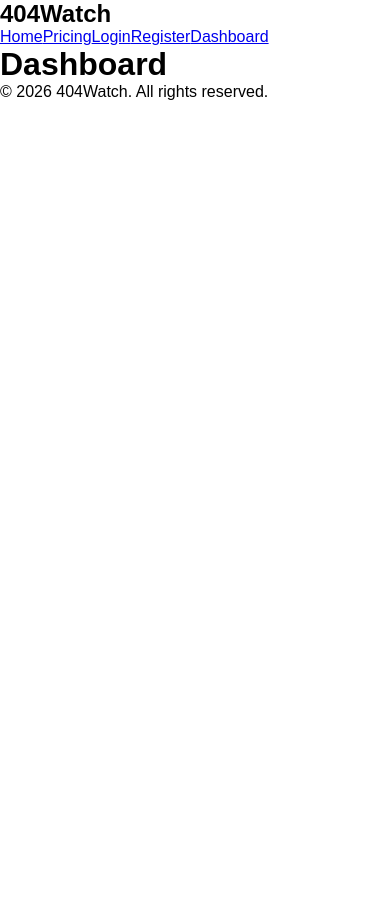
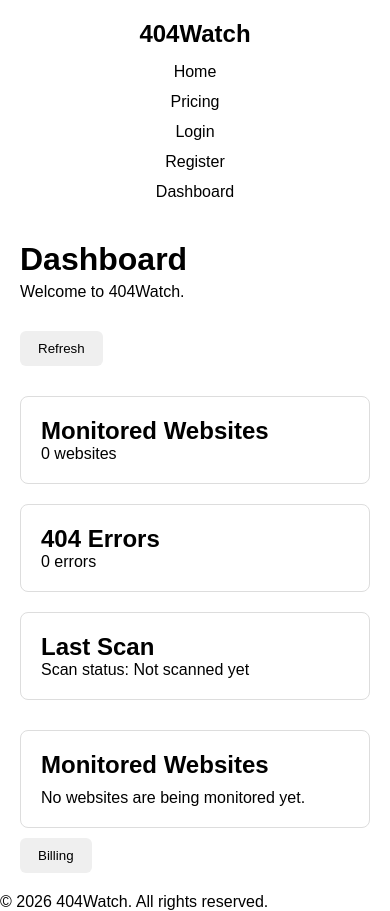
Before and after one commit to usmanismail13/404watch, a React (Vite) app in the folder client/: page /dashboard in a window 390 px wide. Before the commit the page ends 844 px from the top, so only its background shows below. Built offline with nearby package versions, Linux system fonts and the light colour scheme; sample sign-in values are in the browser's storage.

Commit message:
Make frontend responsive

```diff
--- a/client/src/App.jsx
+++ b/client/src/App.jsx
@@ -5,6 +5,8 @@ import Footer from "./components/Footer";
 import Alert from "./components/Alert";
 import Loading from "./components/Loading";
 import Error from "./components/Error";
+import Login from "./pages/Login";
+import Dashboard from "./pages/Dashboard";
 
 function App() {
   return (
@@ -13,7 +15,7 @@ function App() {
 
       <Routes>
         <Route path="/" element={<h1>404Watch Home</h1>} />
-        <Route path="/login" element={<h1>Login</h1>} />
+        <Route path="/login" element={<Login />} />
         <Route path="/register" element={<h1>Registration</h1>} />
         <Route path="/pricing" element={<h1>Pricing</h1>} />
         <Route path="/loading" element={<Loading />} />
@@ -21,7 +23,7 @@ function App() {
 
         {/* Protected Dashboard Routes */}
         <Route element={<ProtectedRoute />}>
-          <Route path="/dashboard" element={<h1>Dashboard</h1>} />
+          <Route path="/dashboard" element={<Dashboard />} />
           <Route path="/website" element={<h1>Website</h1>} />
           <Route path="/errors" element={<h1>404 Errors</h1>} />
           <Route path="/account" element={<h1>Account</h1>} />
--- /dev/null
+++ b/client/src/Navbar.css
@@ -0,0 +1,29 @@
+nav {
+  display: flex;
+  justify-content: space-between;
+  align-items: center;
+  padding: 20px;
+}
+
+nav div {
+  display: flex;
+  gap: 20px;
+}
+
+nav a {
+  text-decoration: none;
+  color: inherit;
+}
+
+@media (max-width: 768px) {
+  nav {
+    flex-direction: column;
+    gap: 15px;
+  }
+
+  nav div {
+    flex-direction: column;
+    align-items: center;
+    gap: 12px;
+  }
+}
--- a/client/src/components/Navbar.jsx
+++ b/client/src/components/Navbar.jsx
@@ -1,3 +1,5 @@
+import "../Navbar.css";
+
 function Navbar() {
   return (
     <nav>
--- a/client/src/index.css
+++ b/client/src/index.css
@@ -126,6 +126,14 @@ body {
   max-width: 100%;
 }
 
+/* Dashboard */
+.dashboard {
+  width: 100%;
+  max-width: 1200px;
+  margin: 0 auto;
+  padding: 40px 20px;
+}
+
 /* Tablet */
 @media (max-width: 768px) {
   .landing-page {
@@ -138,6 +146,10 @@ body {
 
   .landing-description {
     font-size: 18px;
+  }
+
+  .dashboard {
+    padding: 24px 16px;
   }
 }
 
@@ -175,4 +187,8 @@ body {
   .register-page input {
     font-size: 16px;
   }
+
+  .dashboard {
+    padding: 16px 12px;
+  }
 }
```
Also changed, not shown: client/src/pages/LandingPage.jsx (+6 -5 lines).
